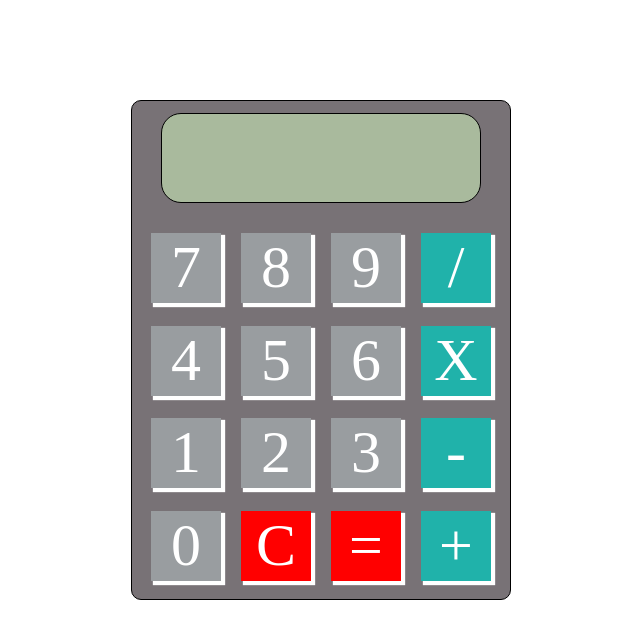
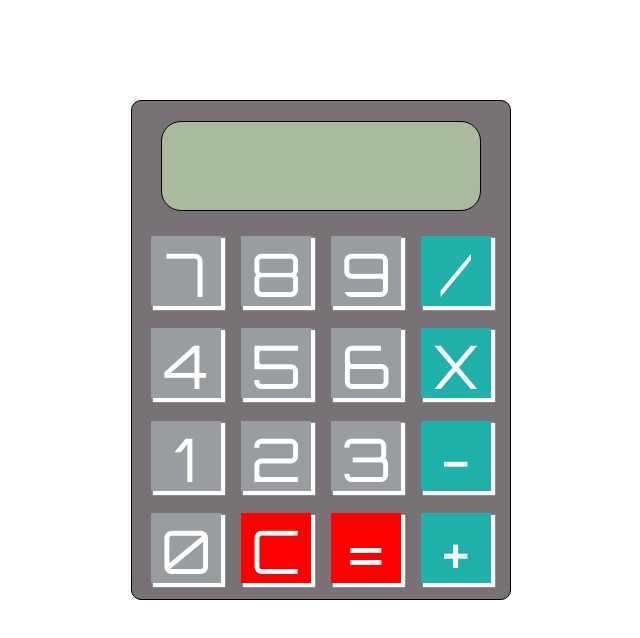
Before and after one commit to manueldezman/Calculator, a plain HTML site: page index.html in a window 1280 px wide. Shown: the whole page, without its empty margins (319-959 px from the left). Drawn offline with Linux system fonts and the light colour scheme.

Commit message:
change the body font family

```diff
--- a/index.html
+++ b/index.html
@@ -4,6 +4,9 @@
     <meta charset="UTF-8">
     <meta name="viewport" content="width=device-width, initial-scale=1.0">
     <title>Calculator App</title>
+    <link rel="preconnect" href="https://fonts.googleapis.com">
+    <link rel="preconnect" href="https://fonts.gstatic.com" crossorigin>
+    <link href="https://fonts.googleapis.com/css2?family=Orbitron:wght@400..900&display=swap" rel="stylesheet">
     <link rel="stylesheet" href="styles.css">
     <script src="index.js" defer></script>
 </head>
--- a/styles.css
+++ b/styles.css
@@ -2,6 +2,7 @@
     box-sizing: border-box;
     padding: 0;
     margin: 0;
+    font-family: "Orbitron", sans-serif;
 }
 
 html {
@@ -56,6 +57,7 @@ html {
     font-size: 6rem;
     text-align: end;
     padding: 1rem;
+    margin-top: 1rem;
 }
 
 .equal, .clear {
```
